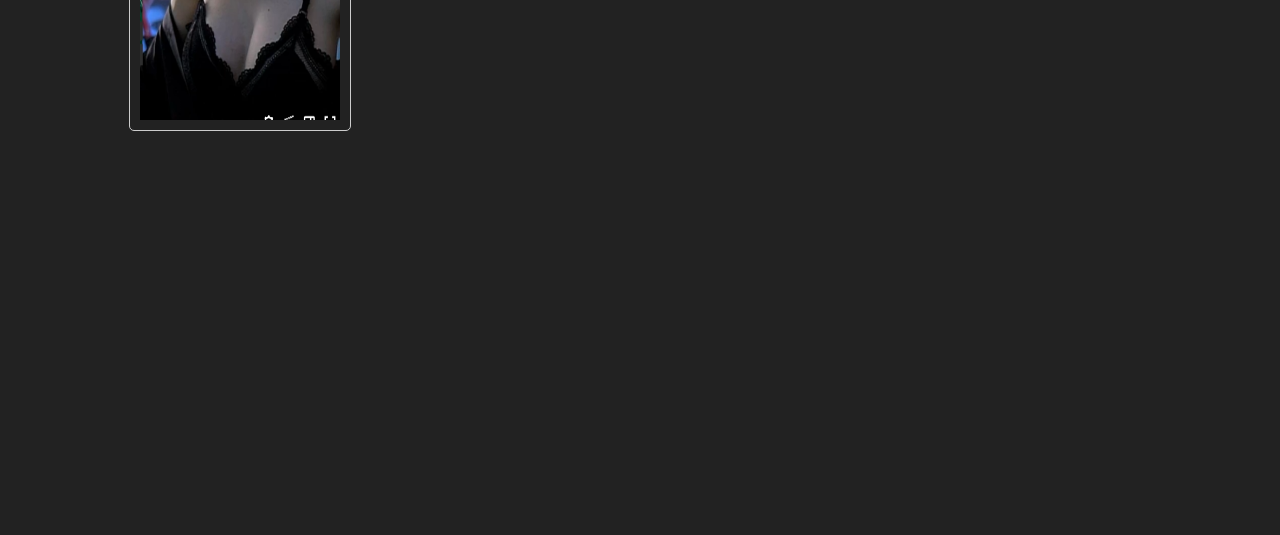
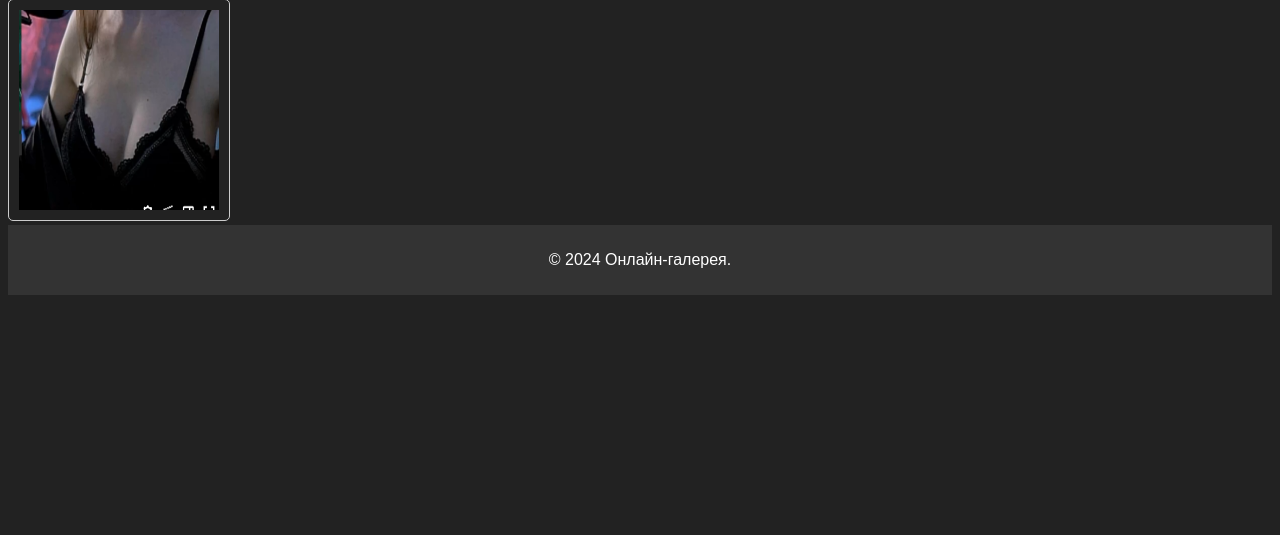
Before and after one commit to Kramedart86/PhotoGallery, a Flask app: page / in a window 1280 px wide. Shown: the part 207-742 px from the top of the page. Run offline with Flask 3, Linux system fonts and the light colour scheme; data comes from the database, SQL or seed files in the repository.

Commit message:
update index

```diff
--- a/templates/index.html
+++ b/templates/index.html
@@ -7,13 +7,14 @@
     <script src="{{ url_for('static', filename='script.js') }}"></script>
 </head>
 <body>
-    <h1>Простая Онлайн Галерея</h1>
-    <form method="post" action="{{ url_for('clear_gallery') }}" onsubmit="return confirm('Вы уверены, что хотите удалить все изображения?');">
-        <button type="submit">Очистить галерею</button>
-    </form>
+    <header>
+        <h1>Простая Онлайн Галерея</h1>
+        <form method="post" action="{{ url_for('clear_gallery') }}" onsubmit="return confirm('Вы уверены, что хотите удалить все изображения?');">
+            <button type="submit">Очистить галерею</button>
+        </form>
+        <a href="#" class="add-btn">Добавить</a>
+    </header>
     <br>
-    <br>
-
  <!-- Модальное окно для добавления изображения -->
  <div id="addImageModal" class="modal">
     <div class="modal-content">
@@ -27,15 +28,10 @@
         </form>
     </div>
 </div>
-
     <div id="imagePreviewModal" class="modal-prev">
         <span class="close">&times;</span>
         <img class="modal-content-prev" id="previewImage">
     </div>
-
-    <!-- <a href="{{ url_for('add_image') }}" class="add-btn">Добавить</a> --> <!--old ver. -->
-
-    <a href="#" class="add-btn">Добавить</a>
         <div class="image-gallery">
             {% for image in images %}
             <div class="image-item">
@@ -43,5 +39,8 @@
             </div>
             {% endfor %}
         </div>
+        <footer>
+            <p>&copy; 2024 Онлайн-галерея. </p>
+        </footer>
 </body>
 </html>
```
